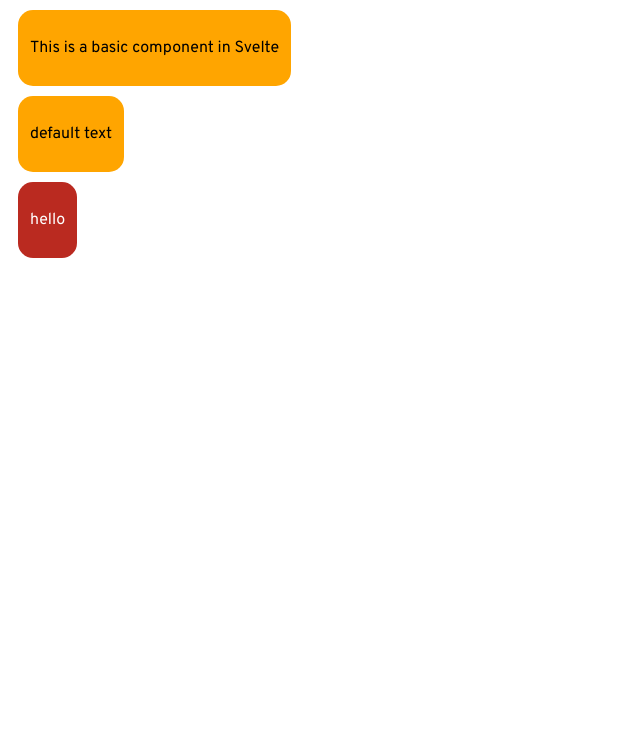
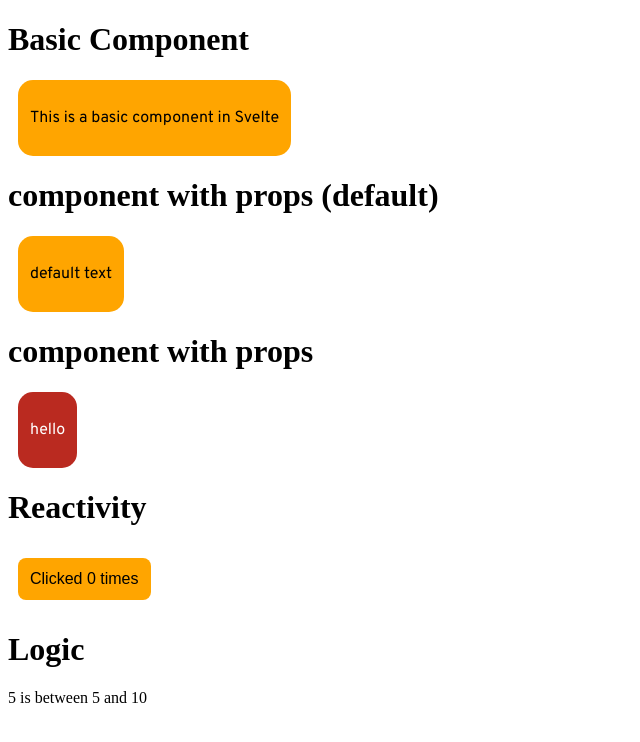
Before and after one commit to jeoooo/svelte-pwa-talk-demo, a SvelteKit app: page / in a window 1280 px wide. Shown: the top 742 px of the page, without its empty margins (0-640 px from the left). Built offline with nearby package versions, Linux system fonts and the light colour scheme.

Commit message:
chore: Add new components and update page layout

```diff
--- /dev/null
+++ b/src/lib/ButtonClickDemo.svelte
@@ -0,0 +1,29 @@
+<script>
+	let count = 0;
+
+	function handleClick() {
+		count += 1;
+	}
+</script>
+
+<button on:click={handleClick}>
+	Clicked {count}
+	{count === 1 ? 'time' : 'times'}
+</button>
+
+<style>
+	button {
+		background-color: orange;
+		color: black;
+		border: none;
+		border-radius: 8px;
+		padding: 12px;
+		cursor: pointer;
+		font-size: 16px;
+		margin: 10px;
+	}
+
+	button:hover {
+		background-color: darkorange;
+	}
+</style>
--- /dev/null
+++ b/src/lib/Logic.svelte
@@ -0,0 +1,11 @@
+<script lang="ts">
+	export let x: number = 7;
+</script>
+
+{#if x > 10}
+	<p>{x} is greater than 10</p>
+{:else if 5 > x}
+	<p>{x} is less than 5</p>
+{:else}
+	<p>{x} is between 5 and 10</p>
+{/if}
--- a/src/routes/+page.svelte
+++ b/src/routes/+page.svelte
@@ -1,13 +1,27 @@
 <script>
+	import ButtonClickDemo from '$lib/ButtonClickDemo.svelte';
 	import ComponentWithProps from '$lib/ComponentWithProps.svelte';
+	import Logic from '$lib/Logic.svelte';
 	import BasicComponent from './../lib/BasicComponent.svelte';
 </script>
 
 <!-- basic component -->
+
+<h1>Basic Component</h1>
 <BasicComponent />
 
 <!-- component with props (default) -->
+<h1>component with props (default)</h1>
 <ComponentWithProps />
 
-<!--  -->
+<!-- component with props -->
+
+<h1>component with props</h1>
 <ComponentWithProps text="hello" backgroundColor="#ba2a20" textColor="white" />
+
+<!-- reactivity -->
+<h1>Reactivity</h1>
+<ButtonClickDemo />
+
+<h1>Logic</h1>
+<Logic x={5} />
```
